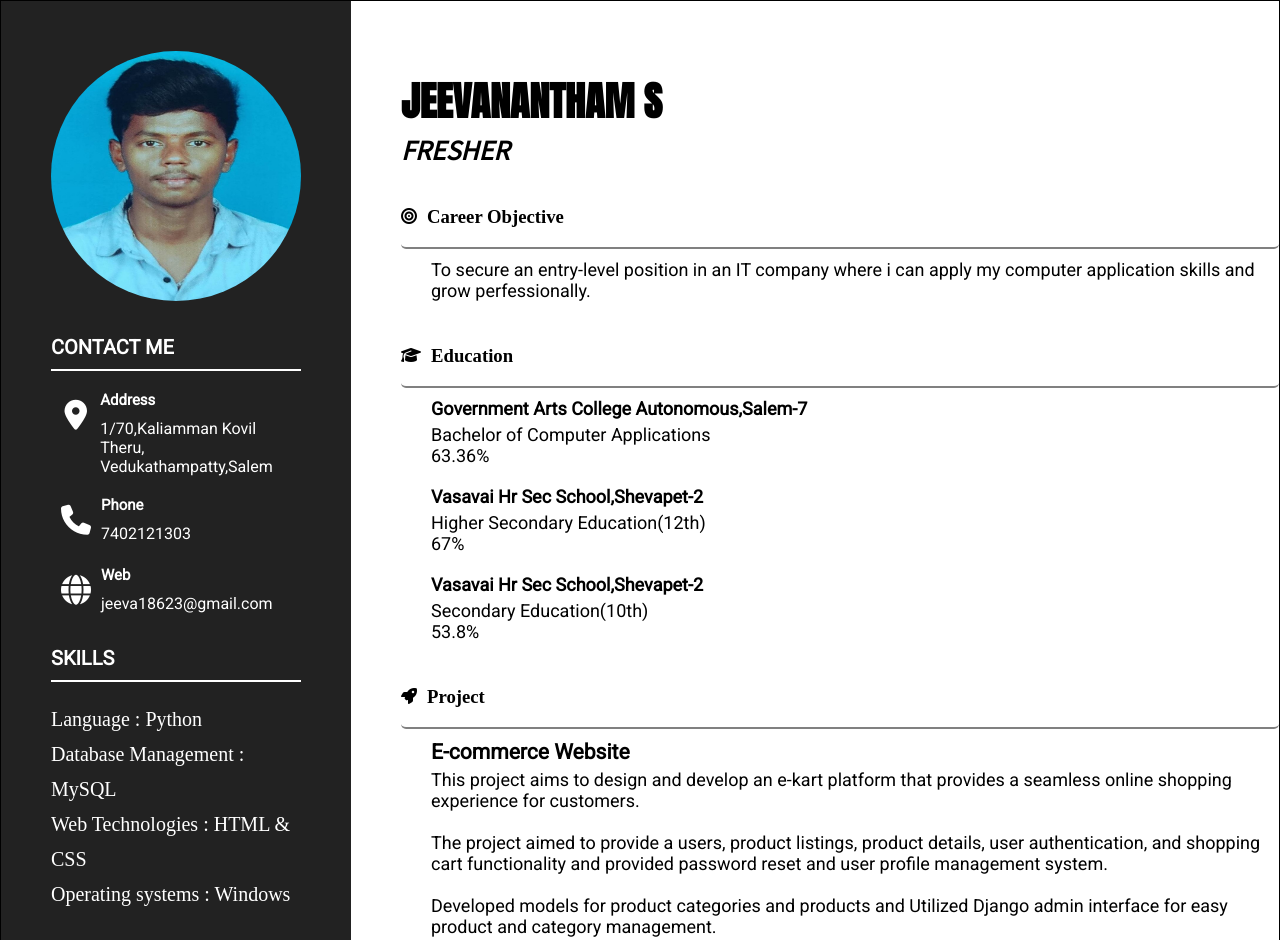
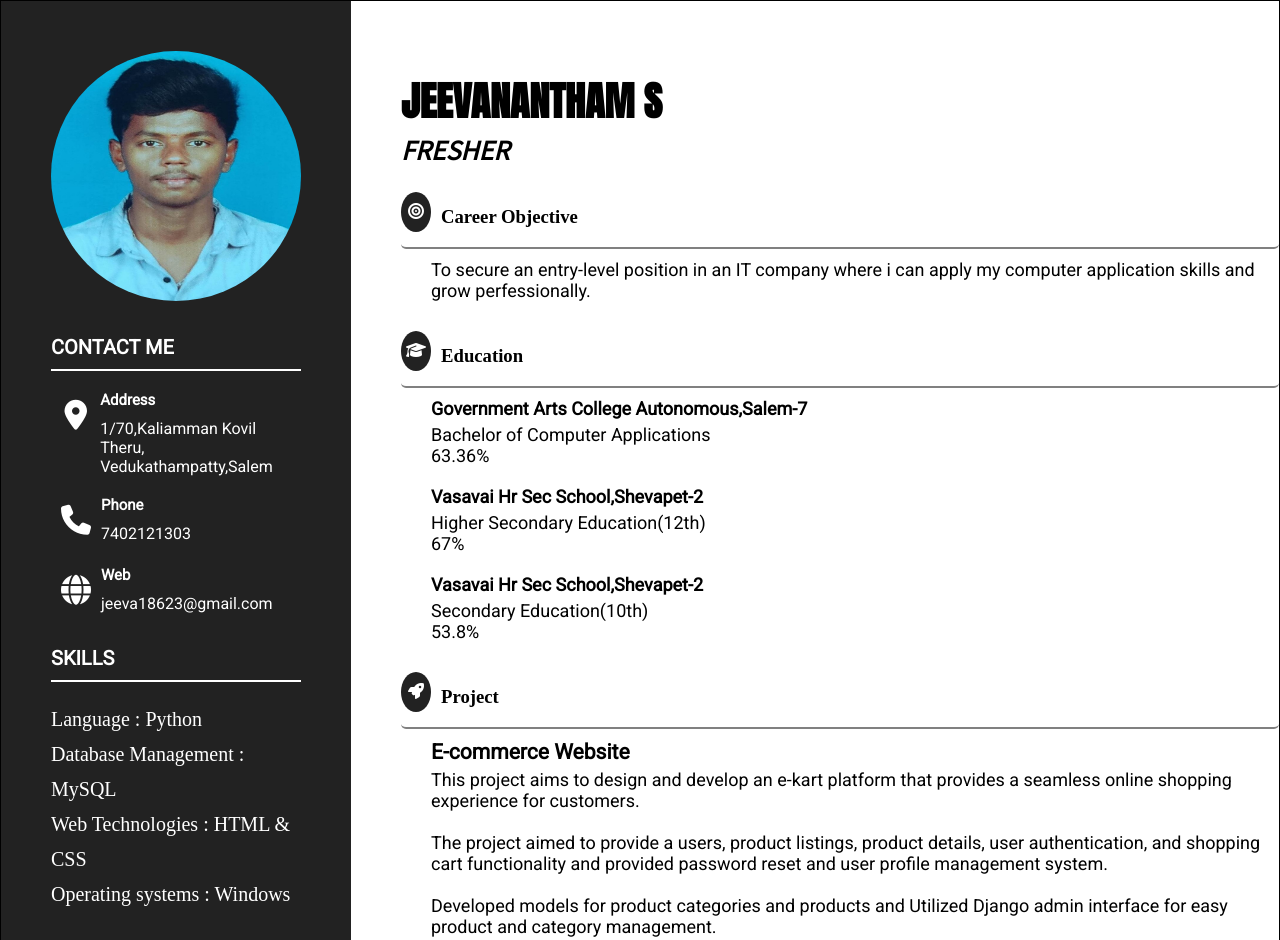
Before and after one commit to jeeva269/myresumehtml, a plain HTML site: page index.html in a window 1280 px wide. Shown: the top 940 px of the page. Drawn offline with Linux system fonts and the light colour scheme.

Commit message:
bg_border_added

```diff
--- a/layout.css
+++ b/layout.css
@@ -140,10 +140,13 @@
 }
 
 .right-site-title>.icon-con {
-    width: 50;
-    height: 50px;
+    width: 30px;
+    height: 40px;
     text-align: center;
-    line-height: 50px;
+    line-height: 40px;
+    background-color: #222222;
+    border-radius: 100%;
+    color: white;
 }
 
 .right-site-title>h3 {
```
